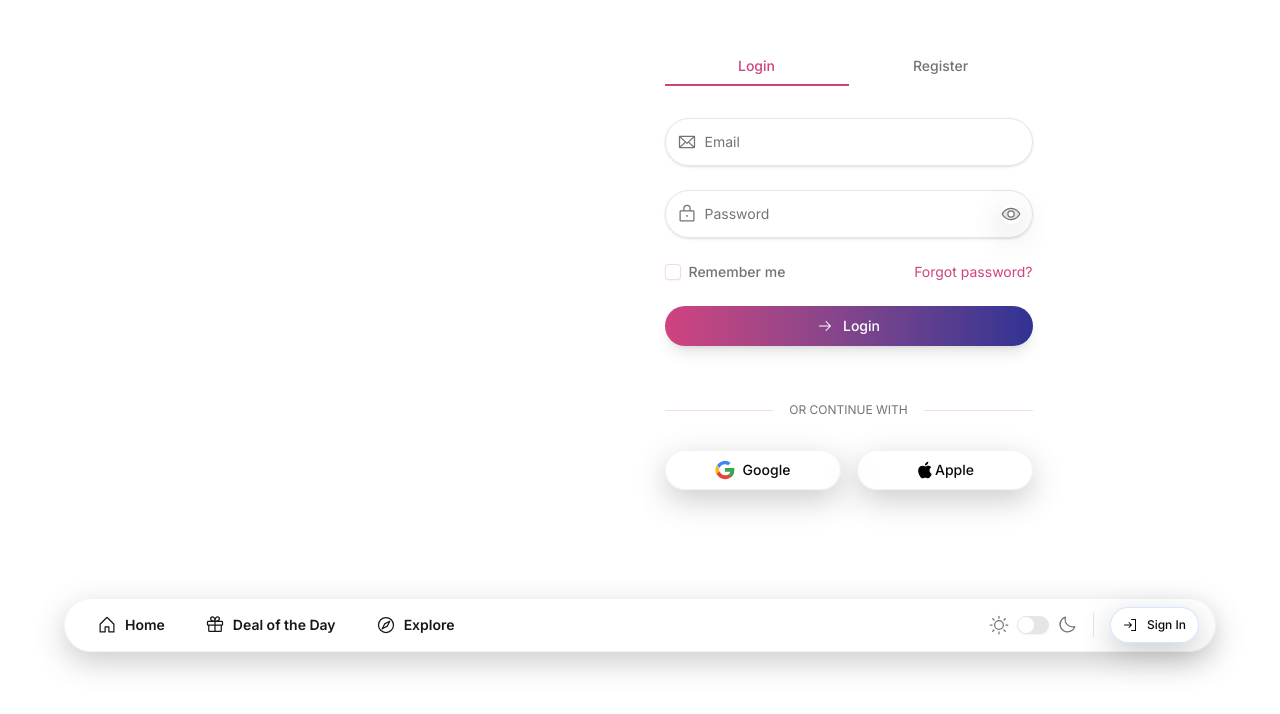
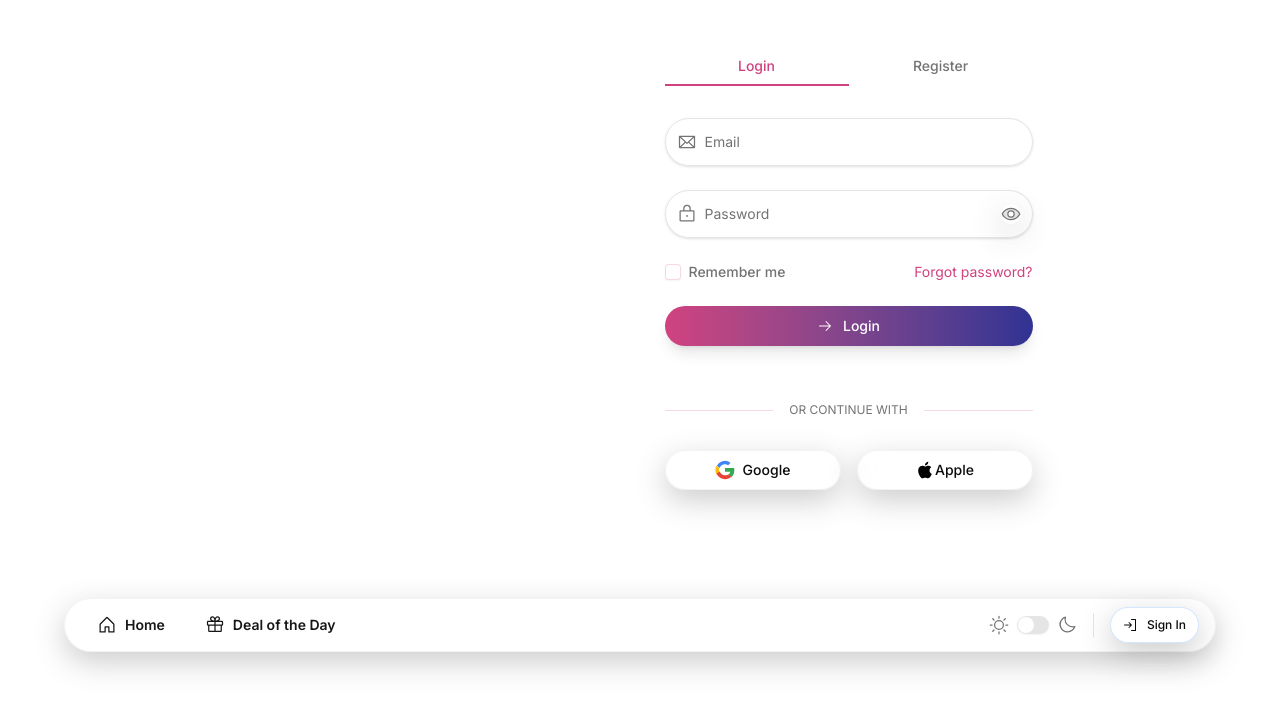
Before and after one commit to iwebtechno-repo/genzdealz-nextjs, a Next.js app: page /login in a window 1280 px wide. Shown: the part 132-846 px from the top of the page. Built offline with nearby package versions, Linux system fonts and the light colour scheme.

Commit message:
chat-sidebar updates, login updates

```diff
--- a/app/(main)/explore/page.tsx
+++ /dev/null
@@ -1,138 +0,0 @@
-"use client";
-
-import React from "react";
-import { Card } from "@/components/ui/card";
-import { Button } from "@/components/ui/button";
-import {
-  TrendUpIcon,
-  UsersThreeIcon,
-  StorefrontIcon,
-  StudentIcon,
-  MapPinLineIcon,
-  ChalkboardTeacherIcon,
-  TShirtIcon,
-  HeartbeatIcon,
-  CaretRightIcon,
-} from "@phosphor-icons/react";
-import { useRouter } from "next/navigation";
-import { type IconWeight } from "@phosphor-icons/react";
-
-interface Category {
-  id: string;
-  name: string;
-  description?: string;
-  icon: React.ComponentType<{ className?: string; weight?: IconWeight }>;
-  href: string;
-  variant?: "gradient" | "blue" | "purple" | "green" | "orange" | "multi";
-}
-
-const categories: Category[] = [
-  {
-    id: "aiml",
-    name: "AIML DealZ",
-    icon: TrendUpIcon,
-    href: "/explore/aiml",
-    variant: "purple",
-  },
-  {
-    id: "shared-subs",
-    name: "Shared Subscription DealZ",
-    icon: UsersThreeIcon,
-    href: "/explore/shared-subscriptions",
-    variant: "blue",
-  },
-  {
-    id: "brands",
-    name: "Big BrandZ DealZ",
-    icon: StorefrontIcon,
-    href: "/explore/brands",
-    variant: "orange",
-  },
-  {
-    id: "student",
-    name: "Exclusive Student DealZ",
-    icon: StudentIcon,
-    href: "/explore/student",
-    variant: "green",
-  },
-  {
-    id: "hyperlocal",
-    name: "AI-Hyperlocal DealZ",
-    icon: MapPinLineIcon,
-    href: "/explore/hyperlocal",
-    variant: "gradient",
-  },
-  {
-    id: "courses",
-    name: "Courses & Jobs DealZ",
-    icon: ChalkboardTeacherIcon,
-    href: "/explore/courses-jobs",
-    variant: "multi",
-  },
-  {
-    id: "fashion",
-    name: "Fashion DealZ",
-    icon: TShirtIcon,
-    href: "/explore/fashion",
-    variant: "gradient",
-  },
-  {
-    id: "health",
-    name: "Health Product DealZ",
-    icon: HeartbeatIcon,
-    href: "/explore/health-products",
-    variant: "blue",
-  },
-];
-
-const ExplorePage = () => {
-  const router = useRouter();
-
-  return (
-    <div className="pt-24 pb-12 container mx-auto px-4">
-      <h1 className="text-3xl font-extrabold mb-8 text-center">
-        Explore GenZDealZ Categories
-      </h1>
-
-      <div className="grid grid-cols-1 sm:grid-cols-2 lg:grid-cols-3 xl:grid-cols-4 gap-6">
-        {categories.map((cat) => (
-          <Card
-            key={cat.id}
-            variant={cat.variant || "gradient"}
-            showRipple
-            className="flex flex-col justify-between p-6 cursor-pointer hover:shadow-lg transition-shadow duration-200"
-            onClick={() => router.push(cat.href)}
-            icon={{ icon: cat.icon, title: cat.name }}
-          >
-            <div>
-              <h2 className="text-lg font-semibold truncate" title={cat.name}>
-                {cat.name}
-              </h2>
-              {cat.description && (
-                <p className="text-sm text-muted-foreground line-clamp-2">
-                  {cat.description}
-                </p>
-              )}
-            </div>
-
-            <Button
-              variant="link"
-              size="sm"
-              showRipple={false}
-              className="self-end mt-4 text-primary"
-              onClick={(e) => {
-                e.stopPropagation();
-                router.push(cat.href);
-              }}
-              icon={{ icon: CaretRightIcon }}
-            >
-              View All
-            </Button>
-          </Card>
-        ))}
-      </div>
-    </div>
-  );
-};
-
-export default ExplorePage;
--- a/components/ui/chat-sidebar.tsx
+++ b/components/ui/chat-sidebar.tsx
@@ -10,6 +10,11 @@ import {
   DotsThreeOutlineIcon,
   SidebarSimpleIcon,
 } from "@phosphor-icons/react";
+import {
+  Tooltip,
+  TooltipTrigger,
+  TooltipContent,
+} from "@/components/ui/tooltip";
 import {
   Popover,
   PopoverTrigger,
@@ -63,11 +68,13 @@ const ChatSidebar = React.forwardRef<HTMLDivElement, ChatSidebarProps>(
               size="icon"
               showRipple
               aria-label="Toggle sidebar"
-              className="group-data-[collapsible=icon]:w-8 group-data-[collapsible=icon]:h-8 group-data-[collapsible=icon]:rounded-md group-data-[collapsible=icon]:p-0"
+              className="w-10 h-10 cursor-pointer group-data-[collapsible=icon]:w-10 group-data-[collapsible=icon]:h-10 group-data-[collapsible=icon]:rounded-md group-data-[collapsible=icon]:p-0"
             >
               <SidebarSimpleIcon className="h-4 w-4" weight={iconWeight} />
             </SidebarTrigger>
             <div className="flex items-center justify-between w-full">
+              <Tooltip delayDuration={100}>
+                <TooltipTrigger asChild>
                   <Button
                     variant="none"
                     effect="glass"
@@ -75,7 +82,7 @@ const ChatSidebar = React.forwardRef<HTMLDivElement, ChatSidebarProps>(
                     onClick={onNewChat}
                     showRipple
                     aria-label="New Chat"
-                className="w-full justify-start group-data-[collapsible=icon]:w-8 group-data-[collapsible=icon]:h-8 group-data-[collapsible=icon]:justify-center group-data-[collapsible=icon]:p-0 group-data-[collapsible=icon]:rounded-md group-data-[collapsible=icon]:hover:bg-sidebar-accent/30"
+                    className="cursor-pointer w-full justify-start group-data-[collapsible=icon]:size-8 group-data-[collapsible=icon]:justify-center group-data-[collapsible=icon]:p-0 group-data-[collapsible=icon]:rounded-md group-data-[collapsible=icon]:hover:bg-sidebar-accent/30"
                   >
                     <PlusIcon className="h-4 w-4" />
                     <span className="group-data-[collapsible=icon]:hidden flex items-center gap-2 ml-2">
@@ -85,6 +92,11 @@ const ChatSidebar = React.forwardRef<HTMLDivElement, ChatSidebarProps>(
                       </span>
                     </span>
                   </Button>
+                </TooltipTrigger>
+                <TooltipContent side="right" className="select-none">
+                  New Chat ({chatHistory.length})
+                </TooltipContent>
+              </Tooltip>
             </div>
           </SidebarHeader>
           <SidebarContent className="flex-1 overflow-y-auto px-2 min-h-0">
@@ -98,7 +110,7 @@ const ChatSidebar = React.forwardRef<HTMLDivElement, ChatSidebarProps>(
                     variant={chat.isActive ? "outline" : "default"}
                     size="lg"
                     className={cn(
-                      "w-full text-left flex items-center p-3 rounded-lg transition-all duration-200",
+                      "cursor-pointer w-full text-left flex items-center p-3 rounded-lg transition-all duration-200",
                       chat.isActive
                         ? "bg-primary/20 border-primary/50 text-primary shadow-md hover:bg-primary/25"
                         : "hover:bg-muted/50 hover:text-foreground"
--- a/components/ui/navbar.tsx
+++ b/components/ui/navbar.tsx
@@ -9,7 +9,6 @@ import {
   WalletIcon,
   ShoppingBagIcon,
   UsersThreeIcon,
-  CompassIcon,
   DotsThreeIcon,
   GiftIcon,
   SunIcon,
@@ -102,7 +101,6 @@ export const Navbar = () => {
       label: "GenZGPT",
       protected: true,
     },
-    { href: "/explore", icon: CompassIcon, label: "Explore", protected: false },
     { href: "/recharge", icon: WalletIcon, label: "Recharge", protected: true },
     {
       href: "/giftcards",
--- a/middleware.ts
+++ b/middleware.ts
@@ -3,13 +3,7 @@ import type { NextRequest } from "next/server";
 
 // Public routes that are always accessible without authentication
 // Everything *not* in this list (and matched by `config.matcher`) requires auth.
-const publicRoutes = [
-  "/",
-  "/login",
-  "/explore",
-  "/deal-of-the-day",
-  "/favicon.ico",
-];
+const publicRoutes = ["/", "/login", "/deal-of-the-day", "/favicon.ico"];
 
 export const middleware = (request: NextRequest) => {
   const { pathname } = request.nextUrl;
```
Also changed, not shown: app/login/page.tsx (+13 -22 lines). Lines whose indentation alone changed are shown as unchanged.
